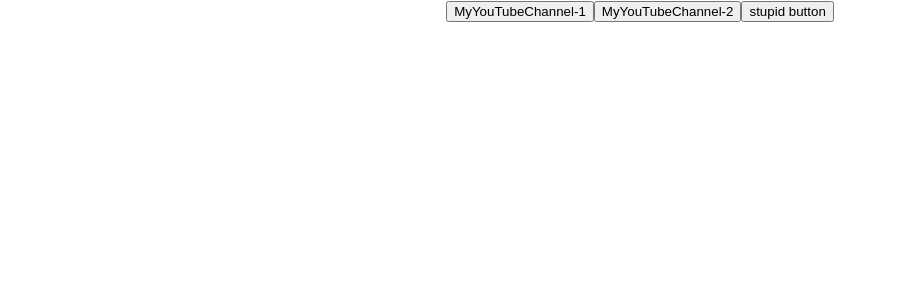
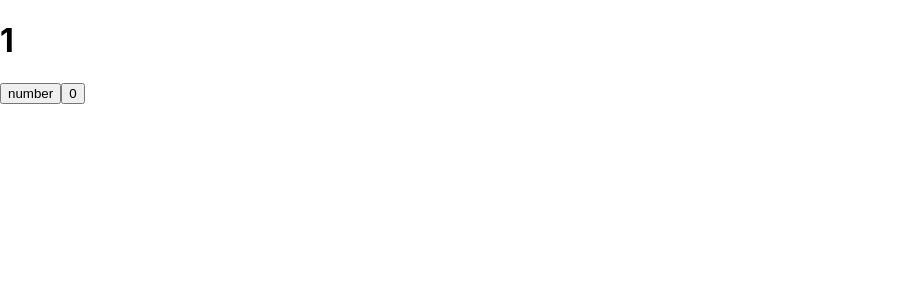
Before and after one commit to SerikovZhalgas/microtasks, a React (Create React App) app: page / in a window 1280 px wide. Shown: the top 300 px of the page, without its empty margins (0-897 px from the left). Built offline with nearby package versions, Linux system fonts and the light colour scheme.

Commit message:
commit lesson about useState with "App2" App

```diff
--- /dev/null
+++ b/src/App2.tsx
@@ -0,0 +1,27 @@
+import React, {useState} from 'react';
+
+function App2() {
+
+    // let a=1
+    let[a, setA]=useState(1)
+
+    const onclickHundler1 = ()=>{
+        setA(++a);
+        console.log(a)
+    }
+
+    const onclickHundler2 = ()=>{
+        setA(0);
+        console.log(a);
+    }
+
+    return (
+        <div className="App">
+            <h1>{a}</h1>
+            <button onClick={onclickHundler1}>number</button>
+            <button onClick={onclickHundler2}>0</button>
+        </div>
+    );
+}
+
+export default App2;
--- a/src/index.tsx
+++ b/src/index.tsx
@@ -4,6 +4,7 @@ import './index.css';
 import App from './App';
 import reportWebVitals from './reportWebVitals';
 import NewComponent from "./NewComponent";
+import App2 from './App2'
 
 /*const topCars = [
     {id: 1, manufacturer: 'BMW', model: 'm5cs'},
@@ -29,7 +30,7 @@ const root = ReactDOM.createRoot(
 );
 root.render(
   <React.StrictMode>
-    <App/>
+    <App2/>
   </React.StrictMode>
 );
 
```
